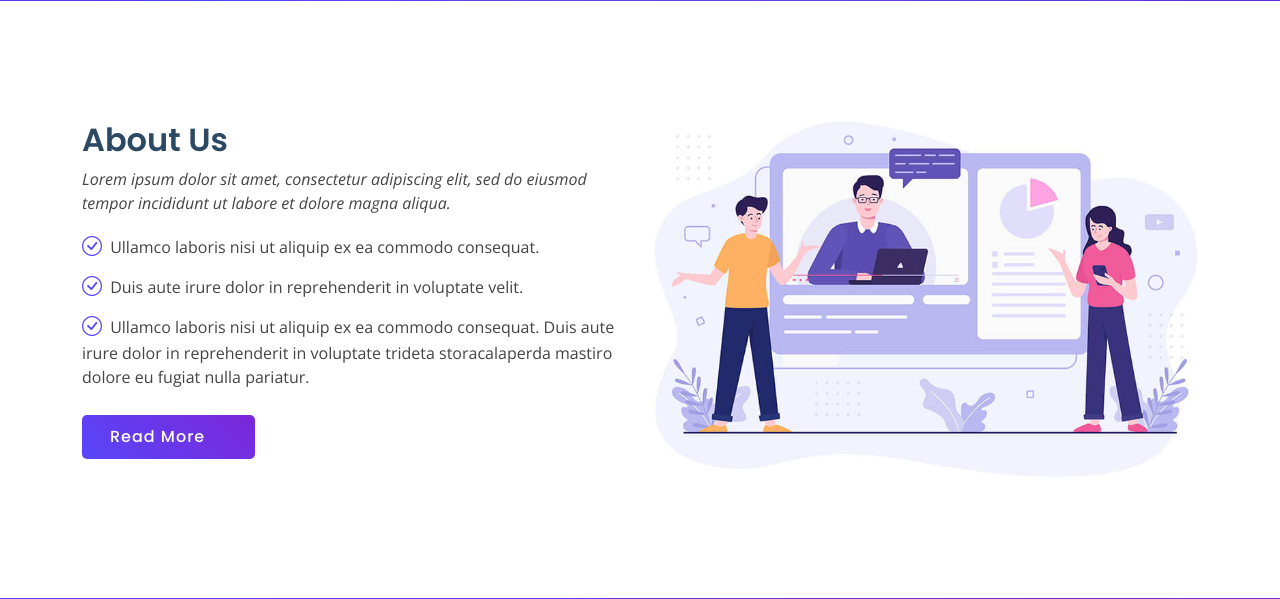
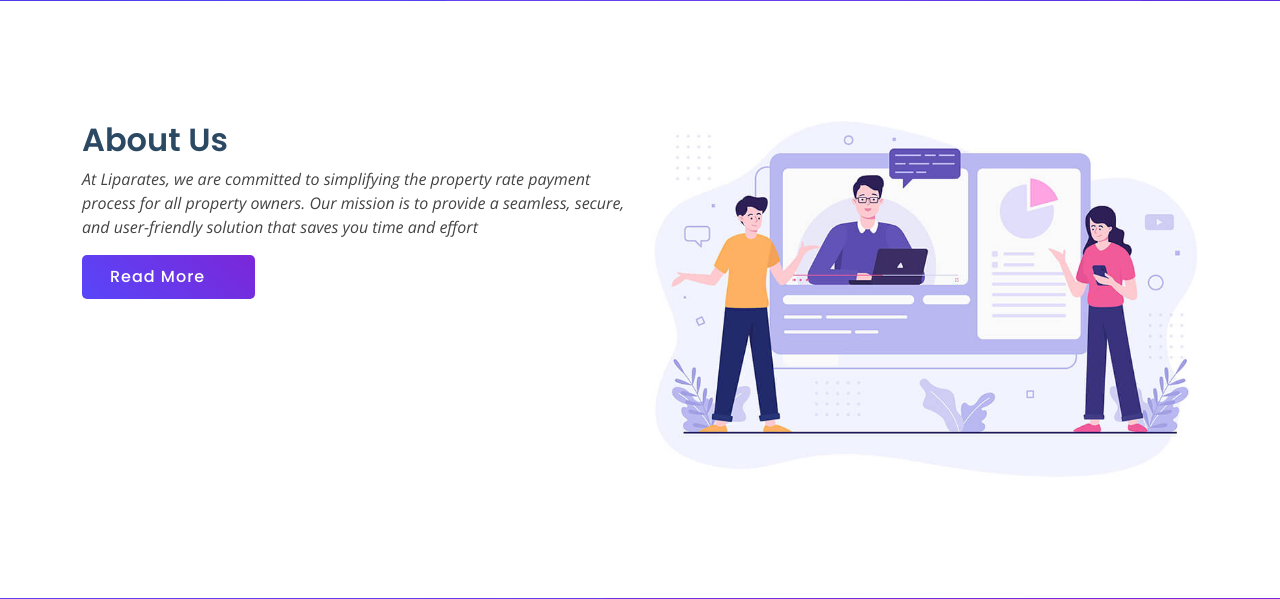
Before and after one commit to GeorgeOduor/liparates_v2, a Django app: page / in a window 1280 px wide. Shown: the part 799-1398 px from the top of the page. Run offline with Django 5.2, Linux system fonts and the light colour scheme; some libraries are stand-ins or nearby versions.

Commit message:
landing page

```diff
--- a/myrates/templates/landing/parts/about.html
+++ b/myrates/templates/landing/parts/about.html
@@ -8,17 +8,12 @@
       </div>
       <div class="col-lg-6 pt-4 pt-lg-0 order-2 order-lg-1 content" data-aos="fade-right">
         <h3>About Us</h3>
-        <p class="fst-italic">Lorem ipsum dolor sit amet, consectetur adipiscing elit, sed do eiusmod tempor incididunt ut labore et dolore magna aliqua.</p>
+        <p class="fst-italic">
+          At Liparates, we are committed to simplifying the property rate payment process for all property owners.
+          Our mission is to provide a seamless, secure, and user-friendly solution that saves you time and effort
+        </p>
         <ul>
-          <li>
-            <i class="bi bi-check-circle"></i> Ullamco laboris nisi ut aliquip ex ea commodo consequat.
-          </li>
-          <li>
-            <i class="bi bi-check-circle"></i> Duis aute irure dolor in reprehenderit in voluptate velit.
-          </li>
-          <li>
-            <i class="bi bi-check-circle"></i> Ullamco laboris nisi ut aliquip ex ea commodo consequat. Duis aute irure dolor in reprehenderit in voluptate trideta storacalaperda mastiro dolore eu fugiat nulla pariatur.
-          </li>
+
         </ul>
         <a href="#" class="read-more">Read More <i class="bi bi-long-arrow-right"></i></a>
       </div>
--- a/myrates/templates/landing/parts/hero.html
+++ b/myrates/templates/landing/parts/hero.html
@@ -7,7 +7,7 @@
         <h1>Skip the Queue: Pay Land Rates Online!</h1>
         <h2>We solve the puzzle</h2>
         <div>
-          <a href="#about" class="btn-get-started scrollto">Get Started</a>
+          <a href="{% url "accounts:login" %}" class="btn-get-started scrollto">Get Started</a>
         </div>
       </div>
       <div class="col-xl-4 col-lg-6 order-1 order-lg-2 hero-img" data-aos="zoom-in" data-aos-delay="150">
```
Also changed, not shown: myrates/db.sqlite3.
